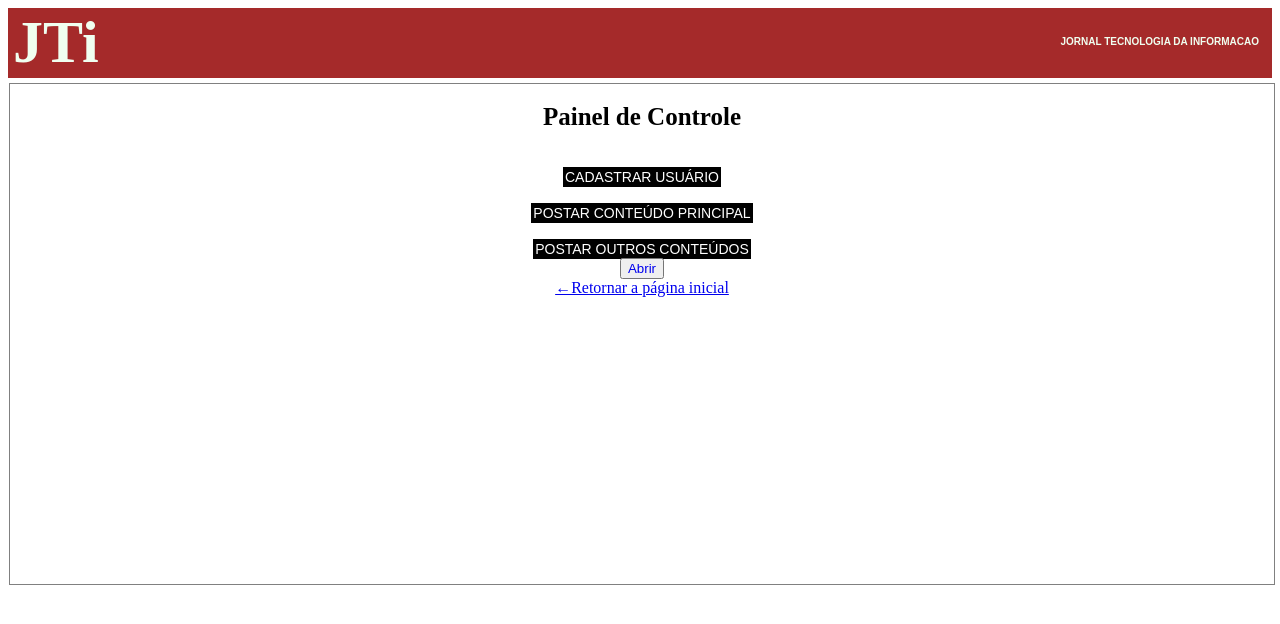
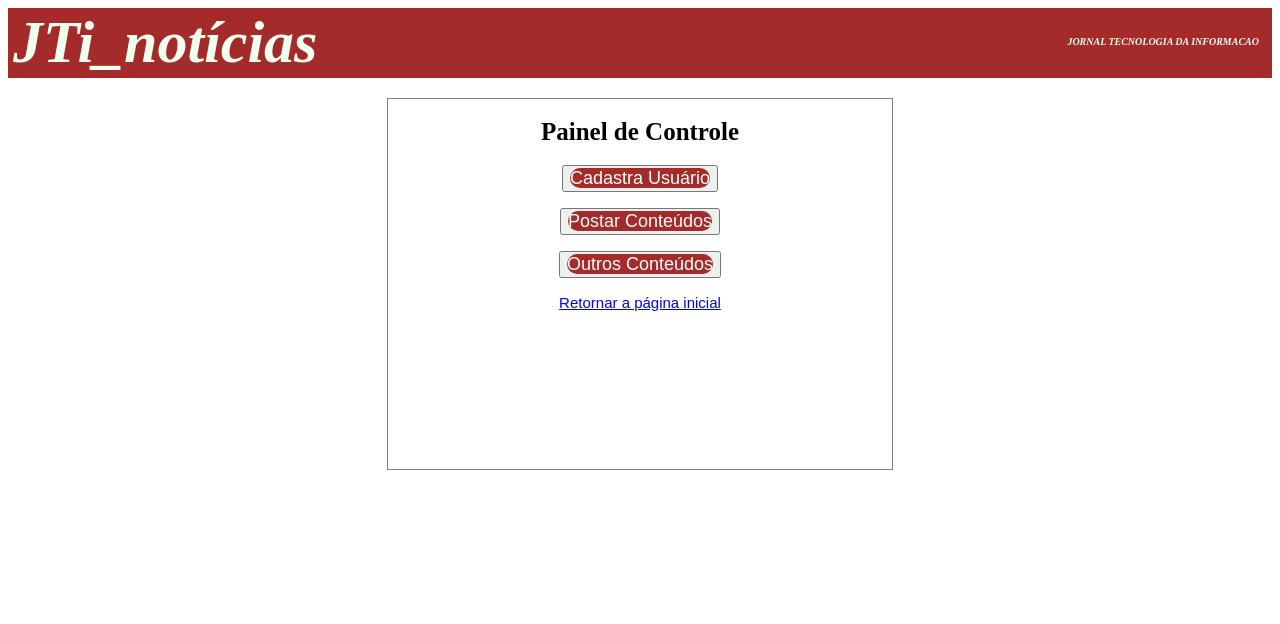
Before and after one commit to Robertobarross/Jornal_TI, a PHP site: page /Menu.php in a window 1280 px wide. Shown: the top 624 px of the page. Run offline with PHP 8.4, Linux system fonts and the light colour scheme.

Commit message:
Ajustes finais

```diff
--- a/Menu.php
+++ b/Menu.php
@@ -11,36 +11,36 @@
 <div id="Topo"><!-- Inicio da div top -->
 
      <!-- Titulo da aplicação -->
-     <h1 class="Titulo">JTi<a class="Subtitulo">JORNAL TECNOLOGIA DA INFORMACAO</a></h1>
+     <h1 class="Titulo">JTi_notícias<a class="Subtitulo">JORNAL TECNOLOGIA DA INFORMACAO</a></h1>
 
      <!-- Configuração com CSS do Topo, Titulo e Subtitulo -->
      <style type="text/css">
-     #Topo{width: 100%; height: 70px; background-color: brown; margin: 5px,5px; }
-     .Titulo{font-size: 60px; font-family: broadway; margin: 5px; margin-top: 3px; color: honeydew;}
-     .Subtitulo{font-size: 10px; font-family: Arial; float: right; margin: 8px; margin-top: 28px;}
+     #Topo{width: 100%; height: 70px; background-color: brown; margin: 5px,5px;}
+     .Titulo{font-size: 60px; font-family: broadway; font-style:italic; margin: 5px; margin-top: 3px; color: honeydew;}
+     .Subtitulo{font-size: 10px; font-family: broadway; float: right; margin: 8px; margin-top: 28px;}
      </style>
 
 </div><!-- Fim da div topo -->
 
 <div id="Links" align="center"><!-- Inicio da div Links -->
 
-     <h1 class="Links_painel">Painel de Controle</h1>
+     <h1 class="titulo">Painel de Controle</h1>
      <!-- Links de navegação -->
-     <br><a href="Form_cad.php" class="link" style="text-decoration: none">CADASTRAR USUÁRIO</a></br>
-     <br><a href="Form_postar.php" class="link" style="text-decoration: none">POSTAR CONTEÚDO PRINCIPAL</a></br>
-     <br><a href="Form_postar_II.php" class="link" style="text-decoration: none">POSTAR OUTROS CONTEÚDOS</a></br>
+
+     <p><button onclick="alert('Deseja cadastrar usuário?')"><a href="Form_cad.php" class="bt_painel" style="text-decoration: none">Cadastra Usuário</button>
+     <p><button onclick="alert('Publicar conteúdos?')"><a href="Form_postar.php" class="bt_painel" style="text-decoration: none">Postar Conteúdos</button>
+     <p><button onclick="alert('Postar na guia menor?')"><a href="Form_postar_II.php" class="bt_painel" style="text-decoration: none">Outros Conteúdos</button>
 
      <!-- Trocar os links por botõs -->
-     <button onclick="alert('Form_cad.php')"><a href="Form_cad.php" class="" style="text-decoration: none">Abrir</button>
 
-     <br><a href="Index.php">&larr;Retornar a página inicial</a></br>
-
+     <p><a href="Index.php"class="link">Retornar a página inicial</a></p>
 
      <style type=text/css>/* Formato dos links com css */
-     #Links{width: 100%; min-height: 500px; flood-opacity: center; border: 1px solid gray; margin: 5px 1px}
-     .Links_painel{font-size: 25px; font-family: broadway; padding: 2px;}
-     .link{padding: 2px; font-size: 14px; font-family: Arial; margin: 5px; color: white; background-color: black;}
-     .link:hover{background-color: gray;}/* Muda a cor do link quando o mause passa */
+     #Links{border: 1px solid gray; margin: 20px 30%; min-height: 370px;}
+     .titulo{font-size: 25px; font-family: broadway; padding: 2px;}
+     .bt_painel{font-size: 18px; font-family: Arial; border-radius: 10px; color: white; background-color: brown;}
+     .bt_painel:hover{background-color: gray;}
+     .link{font-size: 15px; font-family: Arial; color:blue;}
      </style>
 
 </div><!-- Fim da div links -->
```
